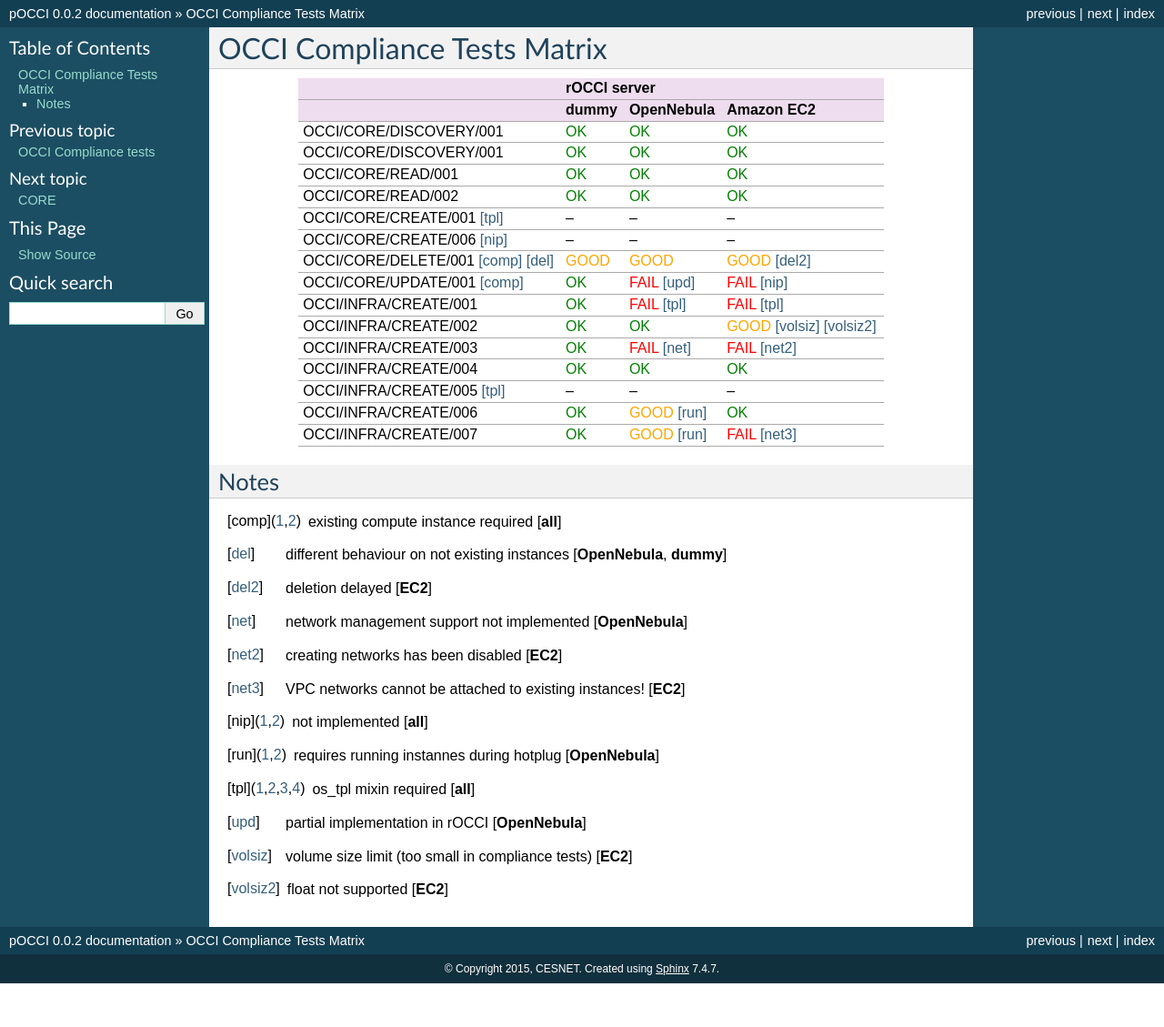
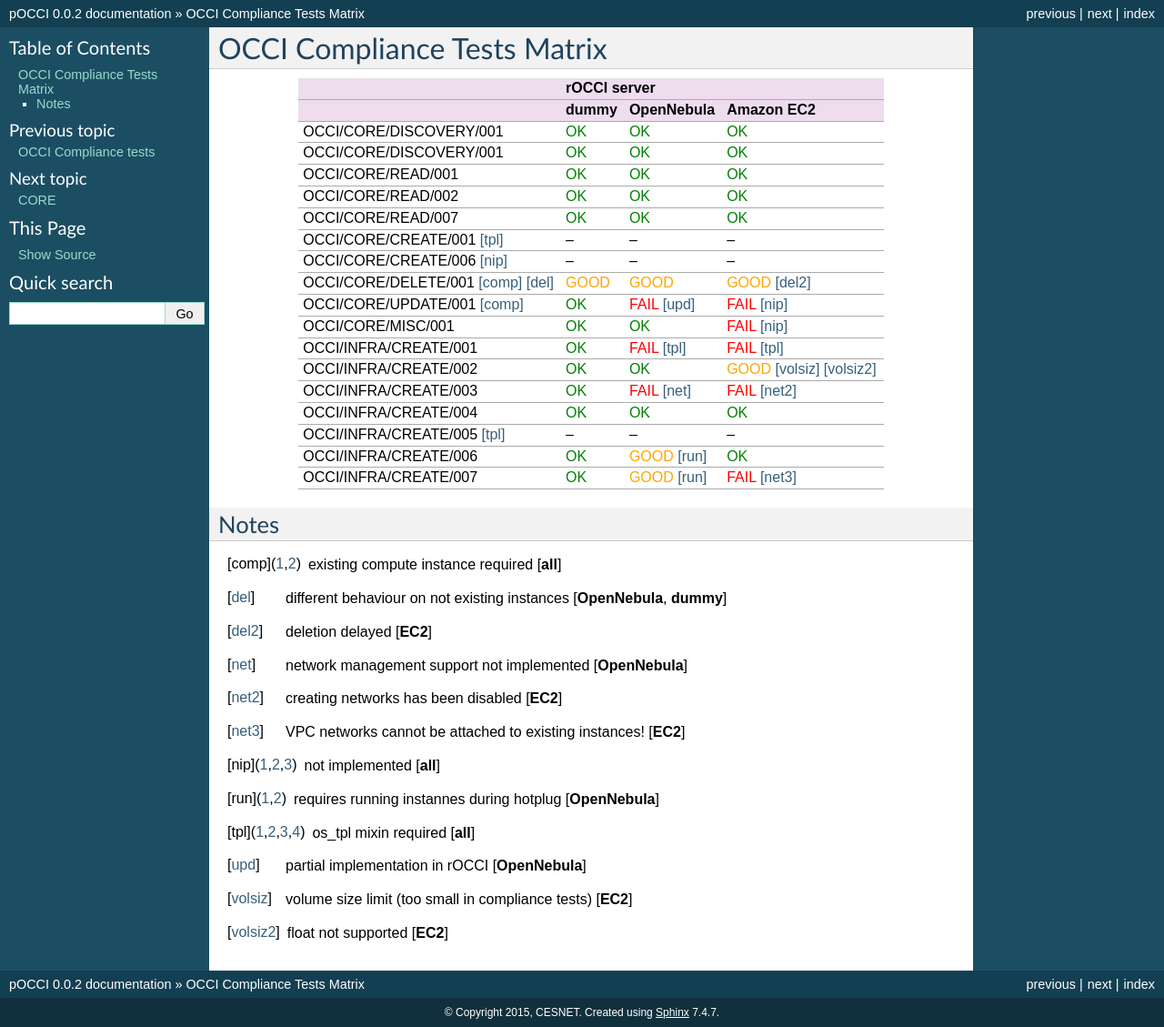
Before and after one commit to CESNET/pOCCI, a Sphinx documentation site: the page built from doc/matrix.rst, in a window 1280 px wide. Shown: the whole page at 91% size. Built offline with Sphinx 7.4.7, drawn with Linux system fonts in a browser that asks for light colours; before the commit the page ends 1081 px from its top, so only the background shows below that.

Commit message:
Update compliant matrix (new tests CORE/READ/007, CORE/MISC/001).

```diff
--- a/doc/matrix.rst
+++ b/doc/matrix.rst
@@ -28,6 +28,8 @@
 +-------------------------------------+--------------+---------------------+------------------------------------+
 | OCCI/CORE/READ/002                  |   :ok:`OK`   |       :ok:`OK`      |              :ok:`OK`              |
 +-------------------------------------+--------------+---------------------+------------------------------------+
+| OCCI/CORE/READ/007                  |   :ok:`OK`   |       :ok:`OK`      |              :ok:`OK`              |
++-------------------------------------+--------------+---------------------+------------------------------------+
 | OCCI/CORE/CREATE/001 [tpl]_         |      --      |          --         |                 --                 |
 +-------------------------------------+--------------+---------------------+------------------------------------+
 | OCCI/CORE/CREATE/006 [nip]_         |      --      |          --         |                 --                 |
@@ -35,6 +37,8 @@
 | OCCI/CORE/DELETE/001 [comp]_ [del]_ | :good:`GOOD` |     :good:`GOOD`    |        :good:`GOOD` [del2]_        |
 +-------------------------------------+--------------+---------------------+------------------------------------+
 | OCCI/CORE/UPDATE/001 [comp]_        |   :ok:`OK`   | :fail:`FAIL` [upd]_ |         :fail:`FAIL` [nip]_        |
++-------------------------------------+--------------+---------------------+------------------------------------+
+| OCCI/CORE/MISC/001                  |   :ok:`OK`   |       :ok:`OK`      |         :fail:`FAIL` [nip]_        |
 +-------------------------------------+--------------+---------------------+------------------------------------+
 | OCCI/INFRA/CREATE/001               |   :ok:`OK`   | :fail:`FAIL` [tpl]_ |         :fail:`FAIL` [tpl]_        |
 +-------------------------------------+--------------+---------------------+------------------------------------+
```
